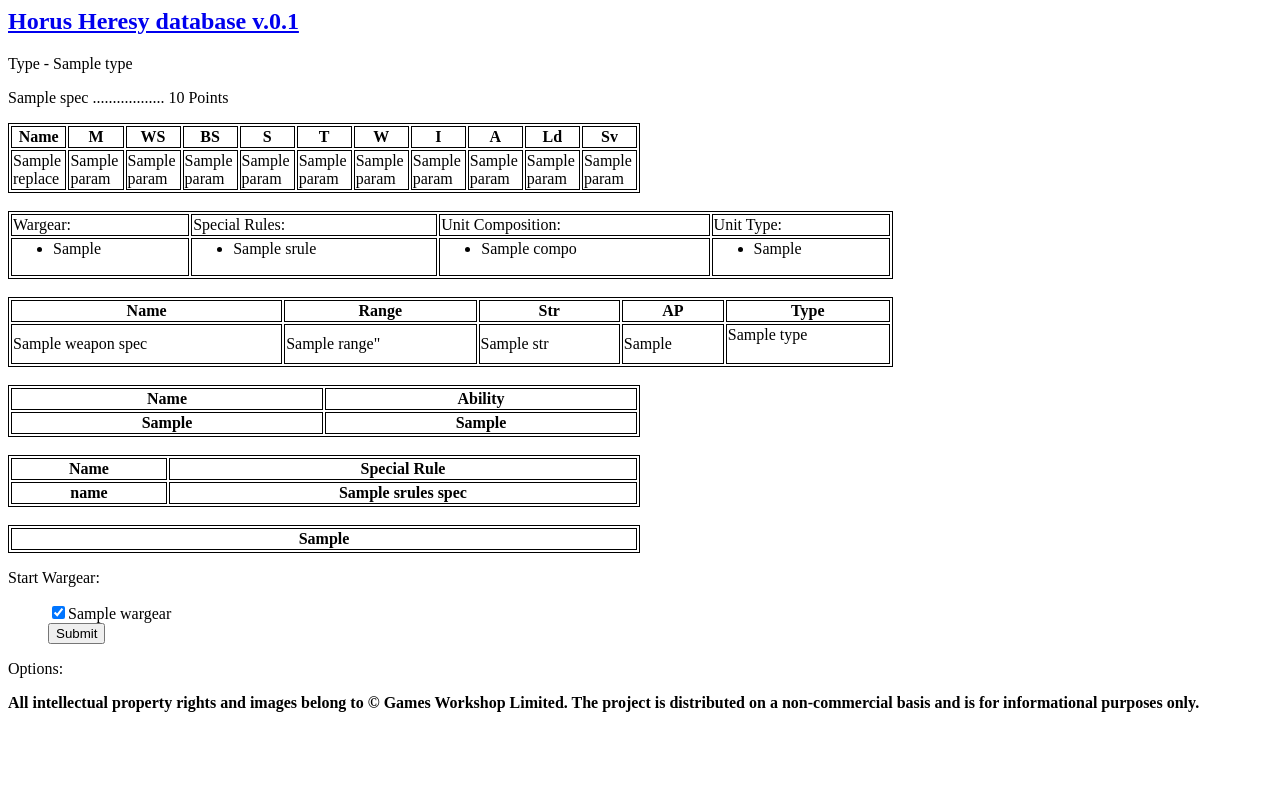
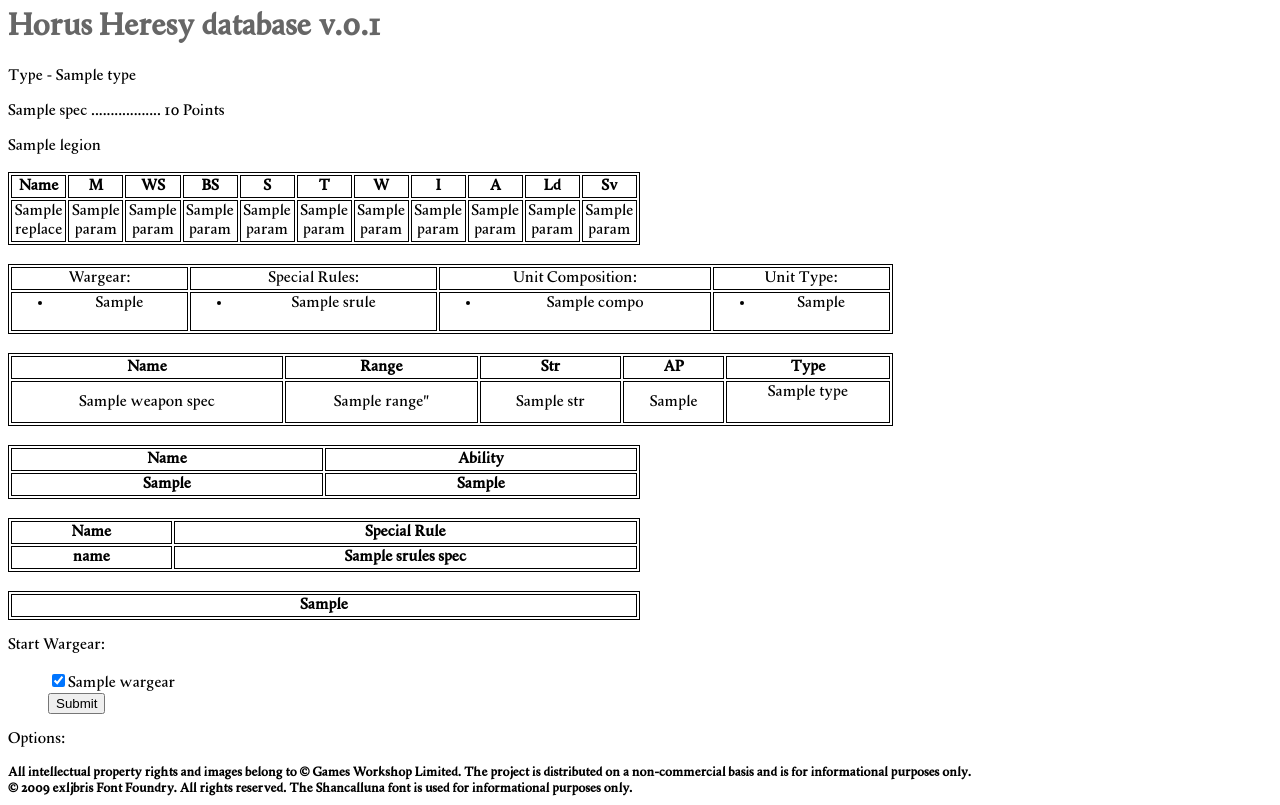
Before and after one commit to verdenkaa/heresypedia, a Flask app: template templates/solider.html in a window 1280 px wide. Before the commit the page ends 712 px from the top, so only its background shows below. Run offline with Flask 3, Linux system fonts and the light colour scheme; the template is opened without the code that fills it: most values are stand-ins (such as "Sample title", 1, 10 or a date in 2020); lists and menus that the app fills with data are empty.

Commit message:
some cosmetics
added some visual content. I started the groundwork for the division of units into legions

```diff
--- a/index.py
+++ b/index.py
@@ -14,22 +14,25 @@
                 "Power weapon": ["Power sword", "Power axe", "Power maul", "Power lance"]} #  Список комби вооружения
 
 app = Flask(__name__)
-
 engine = create_engine("sqlite:///data.db")
 session = Session(bind=engine)
 
 
 @app.route('/')
-@app.route('/index/<persons>')
+@app.route('/index', methods=['GET', 'POST'])
 def index():
+      FORMING = request.form.get('comp_select')
       persons = [i for i in session.query(Solider).all()]
       persons_list = {"HQ": [], "ELITES": [], "TROOPS": [], "DEDICATED TRANSPORT": [], "FAST ATTACK": [], "HEAVY SUPPORT": [], "LORDS OF WAR": []}
       for i in persons:
             persons_list[i.type].append(i.name)
-      return render_template('index.html', persons=persons_list)
+      formings = [i for i in session.query(Forming).all()]
+      print(FORMING)
+      return render_template('index.html', persons=persons_list, formings=formings, forming=FORMING)
 
 @app.route('/solider', methods=['GET', 'POST'])
 def solider():
+      legion = request.args.get('forming') #  Выбор легиона, нужно добавить проверку на юнита как будут они сами
 
       name = request.args.get('warrior')
       spec = session.query(Solider).filter(Solider.name == name).first()
@@ -46,8 +49,6 @@
                 added_wargear_rework += added_wargear[i].split("/")
             else:
                   added_wargear_rework.append(added_wargear[i])
-
-
 
 
       options = [i.split("- ") for i in spec.Options.split("• ")] #  вариативные закачки
@@ -82,7 +83,7 @@
       return render_template('solider.html', spec = spec, wargear=wargear, param=[ i.split() for i in spec.Parameters.split("<>")],
                              srules=spec.Srules.replace("\n", " ").split(" • "), options=options, added_wargear=added_wargear,
                                compos=spec.compos.split("• "), unit_type=spec.unit_type.split("• "), weapon_spec=weapon_spec, wargear_spec=wargear_spec,
-                               weapon_abil=weapon_abil, srules_spec=srules_spec, d_transp=spec.d_transp, COMBI_WEAPON=COMBI_WEAPON)
+                               weapon_abil=weapon_abil, srules_spec=srules_spec, d_transp=spec.d_transp, COMBI_WEAPON=COMBI_WEAPON, legion=legion)
 
 #if __name__ == '__main__':
    #app.run()
--- a/static/css/styles.css
+++ b/static/css/styles.css
@@ -20,3 +20,29 @@
   table, th, td {
     border:1px solid black;
   }
+
+  @font-face {
+    font-family: Shancalluna_regular;
+    src: local('Shancalluna_regular'), local('Shancalluna regular'), local('Shancalluna-regular'),
+    url("fonts/Shancalluna_regular.ttf");
+  }
+
+  body {font-family: Shancalluna_regular;}
+  h1 {font-family: Shancalluna_regular; font-style: normal; font-weight: bolder;}
+
+  a, u {
+    text-decoration: none;
+    color: #666;
+  }
+
+td
+{
+    text-align: center;
+    vertical-align: middle;
+}
+
+th
+{
+    text-align: center;
+    vertical-align: middle;
+}
--- a/templates/solider.html
+++ b/templates/solider.html
@@ -17,12 +17,13 @@
 <noscript><div><img src="https://mc.yandex.ru/watch/95783667" style="position:absolute; left:-9999px;" alt="" /></div></noscript>
 <!-- /Yandex.Metrika counter -->
   </head>
-
+<body>
 <link rel="stylesheet" href="{{ url_for('static', filename='css/styles.css') }}">
 
-<h2><a href="{{ url_for('index') }}">Horus Heresy database v.0.1</a></h2>
+<h1><a href="{{ url_for('index') }}">Horus Heresy database v.0.1</a></h1>
 <p>Type - {{spec.type}}</p>
 <p>{{spec.name}} .................. {{spec.points}} Points</p>
+<p>{{legion}}</p>
 <table style="width: 50%">
 {% if spec.type.split()[0] == "Vehicle" %}
 
@@ -240,6 +241,7 @@
 </ul>
 </form>
 
-<p><strong>All intellectual property rights and images belong to © Games Workshop Limited. The project is distributed on a non-commercial basis and is for informational purposes only.</strong></p>
-
+<small><strong>All intellectual property rights and images belong to © Games Workshop Limited. The project is distributed on a non-commercial basis and is for informational purposes only.</strong></small><br>
+<small><strong>© 2009 exljbris Font Foundry. All rights reserved. The Shancalluna font is used for informational purposes only.</strong></small>
+</body>
 </html>
```
Also changed, not shown: objects.py (+8 -0 lines), templates/index.html (+22 -9 lines), data.db, static/css/fonts/Shancalluna_regular.ttf (added), static/fonts/Shancalluna_regular.ttf (added).
